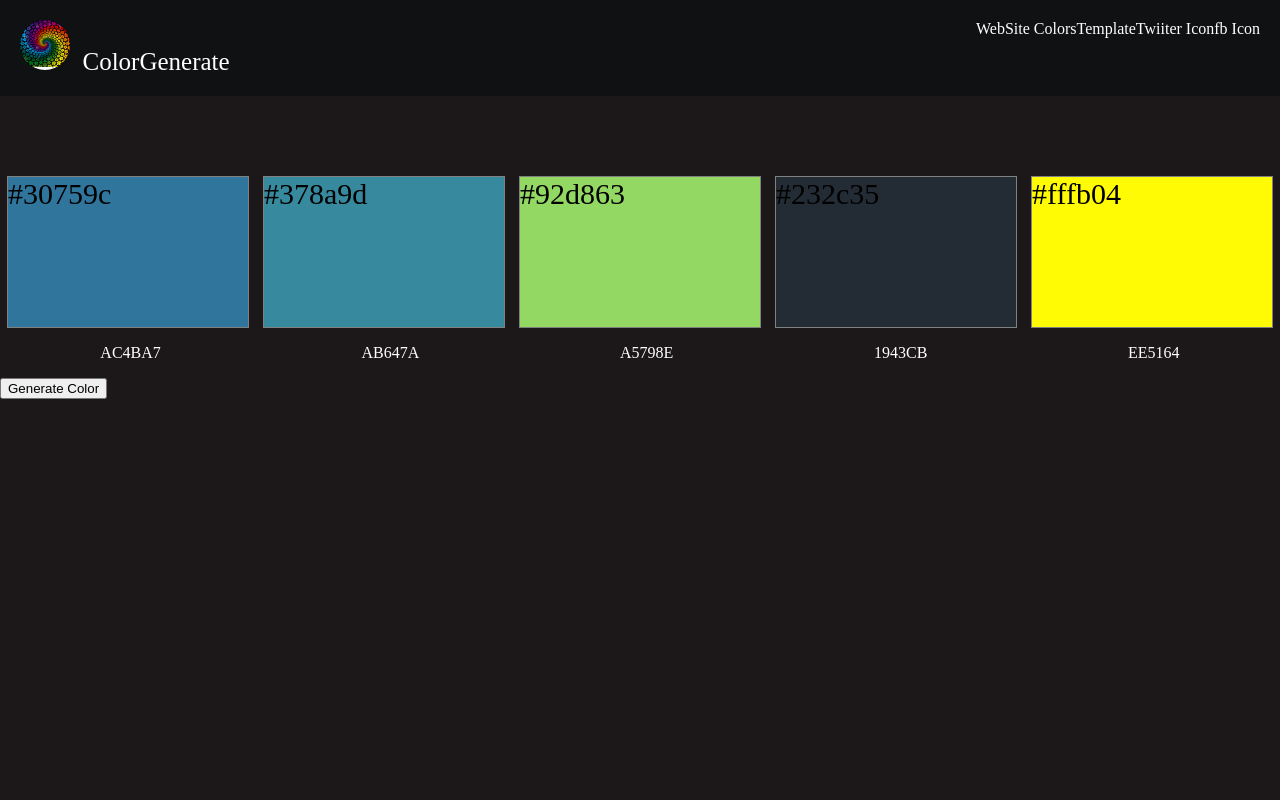
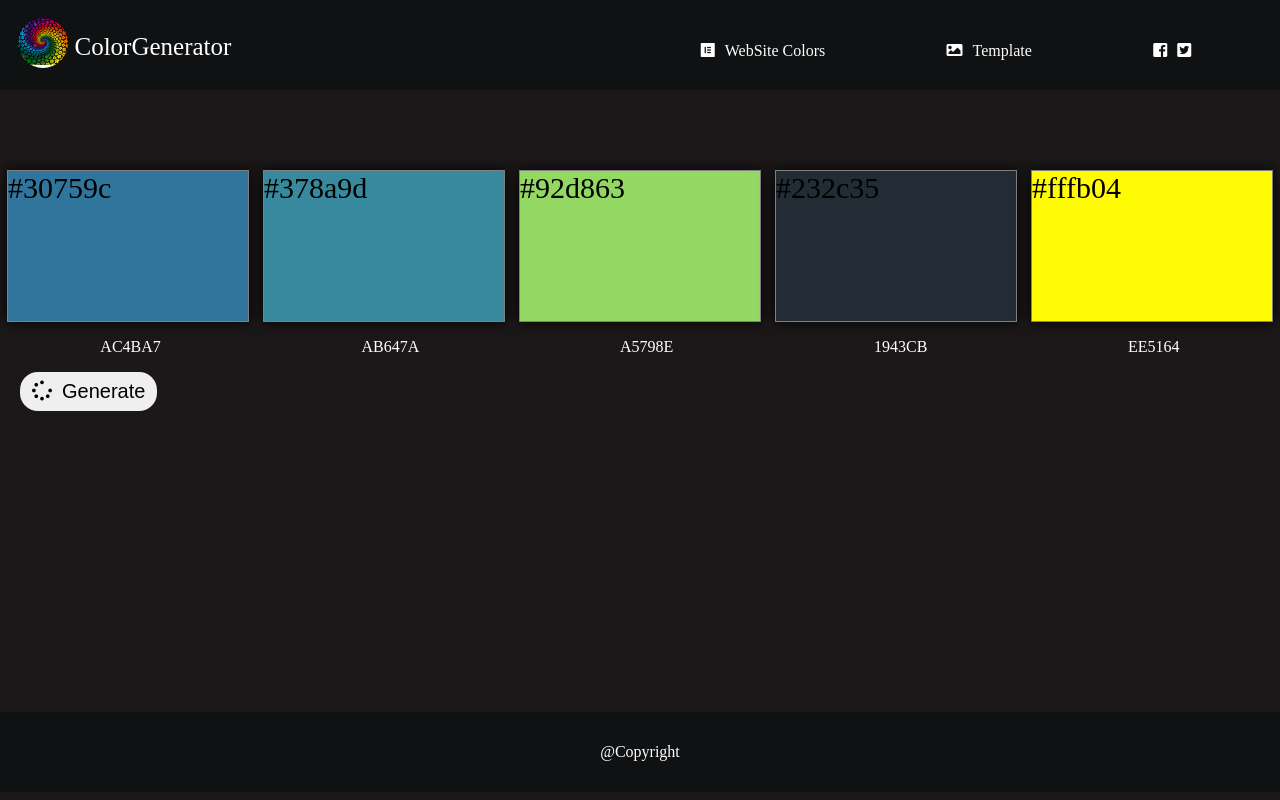
Before and after one commit to ruchikh/JS_core, a plain HTML site: page colorGenerator/index.html in a window 1280 px wide. Drawn offline with Linux system fonts and the light colour scheme.

Commit message:
update colorGenerator

```diff
--- a/colorGenerator/index.html
+++ b/colorGenerator/index.html
@@ -1,23 +1,28 @@
 <!DOCTYPE html>
 <html>
 <head>
+	<meta charset = "utf-8" />
 	<title>Color Generator</title>
+	<link rel="icon" type="image/png" href="media/color1.jpg" />
 	<link rel="stylesheet" type="text/css" href="style.css">
+	<link rel="stylesheet" href="https://use.fontawesome.com/releases/v5.7.2/css/all.css" integrity="sha384-fnmOCqbTlWIlj8LyTjo7mOUStjsKC4pOpQbqyi7RrhN7udi9RwhKkMHpvLbHG9Sr" crossorigin="anonymous">
 </head>
 <body>
 	<section>
 		<header class="header">
 
 				<div>
-					<img src="media/color1.jpg"><span class="logo">ColorGenerate</span>
+					<img src="media/color1.jpg">
+					<span class="logo">ColorGenerator</span>
 				</div>
-				<!-- <div class="logo"></div> -->
 
 			<div class="nav-bar">
-				<div>WebSite Colors</div>
-				<div>Template</div>
-				<div>Twiiter Icon</div>
-				<div>fb Icon</div>
+				<div><i class="fab fa-elementor"></i>WebSite Colors</div>
+				<div><i class="fas fa-image"></i>Template</div>
+				<div class="icons">
+				<div><i class="fab fa-facebook-square"></i></div>
+				<div><i class="fab fa-twitter-square"></i></div>
+			</div>
 			</div>
 		</header>
 		<div class="main-container">
@@ -35,8 +40,14 @@
 			<p class="colorname"></p>
 		</div>
 		<div>
-			<button class="button">Generate Color</button>
+			<button class="button"><i class="fas fa-spinner"></i>Generate</button>
+			<!-- <button type="button" id="b1" class="button" onclick="get_random_color()">Button 1</button> -->
+
 		</div>
+		<footer class="footer">
+			<p>
+				@Copyright
+		</footer>
 	</section>
 
 	<script type="text/javascript" src="main.js"></script>
--- a/colorGenerator/main.js
+++ b/colorGenerator/main.js
@@ -2,7 +2,6 @@ const header = document.querySelector('.header');
 const button = document.querySelector('.button');
 const maincontainer = document.querySelector('.main-container');
 const setcolor = document.querySelectorAll('.setcolor')
-console.log(setcolor)
 
 function get_random_color()
 {
@@ -20,14 +19,22 @@ setcolor.forEach(item => {
 })
 
 let colorname = document.querySelectorAll('.colorname');
-console.log(colorname)
+colorname.forEach(val => {
+	console.log(val)
+	const color = get_random_color();
+	val.innerHTML = color.toUpperCase().split('#').join('');
+})
+
+
+button.addEventListener('click', () => {
+  setcolor.forEach(item => {
+		const color = get_random_color();
+		item.innerHTML = color;
+	let colorname = document.querySelectorAll('.colorname');
 	colorname.forEach(val => {
-		console.log(val)
-		const color = get_random_color();
 		val.innerHTML = color.toUpperCase().split('#').join('');
 	})
+		item.style.background = color;
+	})
 
-// setcolor.style.background = get_random_color();
-
-
-button.addEventListener('click', get_random_color)
+});
--- a/colorGenerator/style.css
+++ b/colorGenerator/style.css
@@ -12,17 +12,20 @@ img{
 
 }
 .header{
-	padding: 20px;
+	padding: 18px;
 	background: #101112;
 	color: white;
-	display: flex;
-	justify-content: space-between;
+	display: grid;
+	grid-template-columns: 1fr 1fr;
+	/*justify-content: space-between;*/
 }
 
 .logo{
-	padding-top: 0.8em;
+	/*padding-top: 0.1em;*/
 	font-size: 25px;
-	margin-left: 0.5em;
+	margin-left: 0.1em;
+	display: inline-block;
+	vertical-align: 13px;
 }
 
 .setcolor{
@@ -31,6 +34,7 @@ img{
 	background: black;
 	font-size: 30px;
 	border: 1px solid grey;
+	box-shadow: 0 0 13px black;
 }
 
 .main-container{
@@ -55,5 +59,46 @@ img{
 
 .nav-bar{
 	display: flex;
-	justify-content: space-between;
+	justify-content: space-around;
+	margin-top: 1.5em;
 }
+.icons{
+	display: flex;
+	cursor: pointer;
+}
+i{
+	margin-right: 10px;
+	cursor: pointer;
+
+}
+
+button{
+	padding: 8px 12px;
+	border-radius: 18px;
+	border: none;
+	margin-left: 1em;
+	cursor: pointer;
+	outline: none;
+	font-size: 20px;
+}
+
+button .fa-spinner:hover{
+	/*transform: rotate(-180deg);*/
+	 transform: rotateZ(180deg);
+}
+
+ p{
+	vertical-align: bottom;
+}
+
+.footer{
+	background: #101112;
+	position: absolute;
+	width: 100%;
+	top: 89%;
+	padding: 15px 0;
+	color: white;
+	text-align: center;
+
+
+}
```
